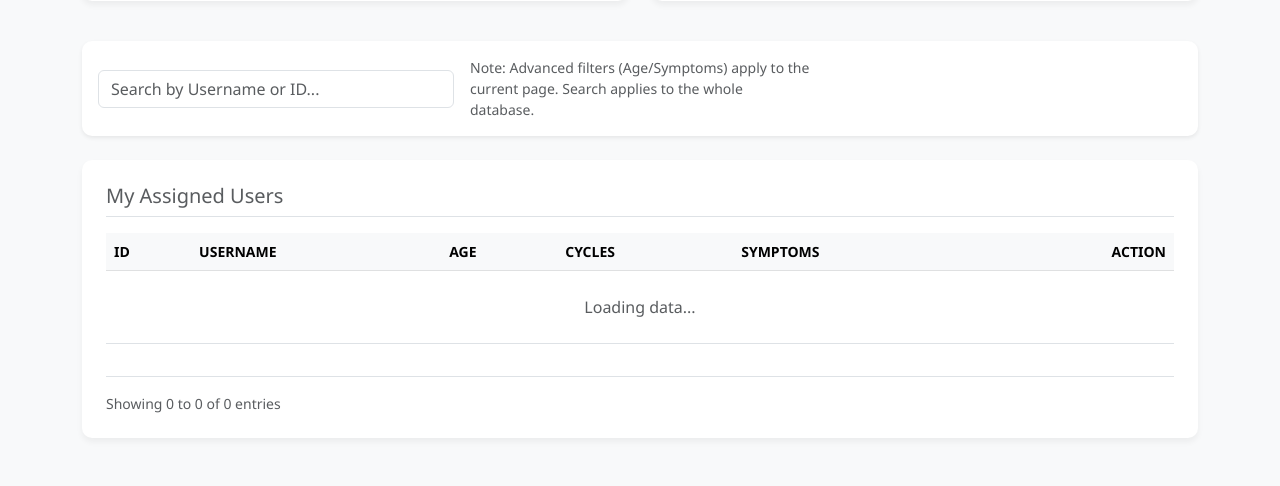
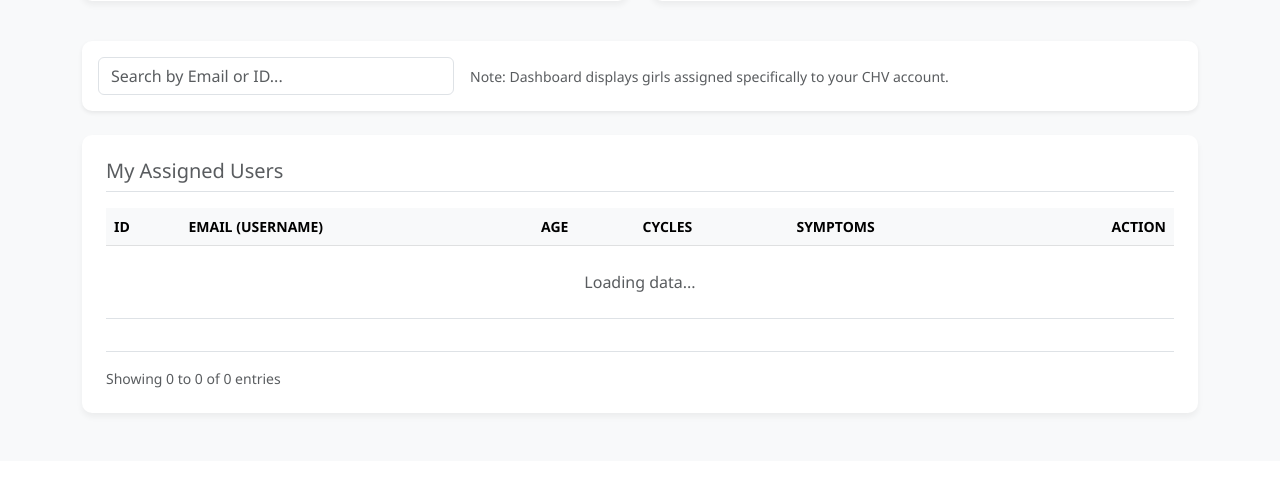
Before and after one commit to saulnyongesa/hercycle_backend, a Django app: template templates/core/chv_dashboard.html in a window 1280 px wide. Shown: the part 462-948 px from the top of the page. After the commit the page ends 879 px from the top, so only its background shows below. Run offline with Django 5.2, Linux system fonts and the light colour scheme; the template is opened without the code that fills it, so the values that code supplies are empty; parts of the project's set-up code (start-up, migrations or seed data) failed here and were passed over.

Commit message:
added the email and not username on registration of women.

```diff
--- a/templates/core/chv_dashboard.html
+++ b/templates/core/chv_dashboard.html
@@ -59,10 +59,10 @@
     <div class="card p-3 mb-4 bg-white shadow-sm">
         <div class="row g-2 align-items-center">
             <div class="col-md-4">
-                <input type="text" id="searchInput" class="form-control" placeholder="Search by Username or ID...">
+                <input type="text" id="searchInput" class="form-control" placeholder="Search by Email or ID...">
             </div>
-            <div class="col-md-4">
-                <p class="text-muted small mb-0 px-2">Note: Advanced filters (Age/Symptoms) apply to the current page. Search applies to the whole database.</p>
+            <div class="col-md-8">
+                <p class="text-muted small mb-0 px-2">Note: Dashboard displays girls assigned specifically to your CHV account.</p>
             </div>
         </div>
     </div>
@@ -72,7 +72,7 @@
         <div class="table-responsive">
             <table class="table table-hover align-middle">
                 <thead class="table-light text-muted small text-uppercase">
-                    <tr><th>ID</th><th>Username</th><th>Age</th><th>Cycles</th><th>Symptoms</th><th class="text-end">Action</th></tr>
+                    <tr><th>ID</th><th>Email (Username)</th><th>Age</th><th>Cycles</th><th>Symptoms</th><th class="text-end">Action</th></tr>
                 </thead>
                 <tbody id="userTableBody">
                     <tr><td colspan="6" class="text-center text-muted py-4">Loading data...</td></tr>
@@ -99,8 +99,9 @@
             <form id="onboardForm">
                 <div class="modal-body p-4">
                     <div class="mb-3">
-                        <label class="form-label text-muted small text-uppercase fw-bold">Username</label>
-                        <input type="text" id="newUsername" class="form-control bg-light" required>
+                        <label class="form-label text-muted small text-uppercase fw-bold">Email Address</label>
+                        <input type="email" id="newEmail" class="form-control bg-light" placeholder="girl@example.com" required>
+                        <div class="form-text">This will be used as her login username.</div>
                     </div>
                     <div class="mb-3">
                         <label class="form-label text-muted small text-uppercase fw-bold">Date of Birth</label>
@@ -114,7 +115,7 @@
                 </div>
                 <div class="modal-footer border-0 pt-0 px-4 pb-4">
                     <button type="button" class="btn btn-light" data-bs-dismiss="modal">Cancel</button>
-                    <button type="submit" class="btn btn-primary px-4" id="submitBtn" style="background-color: #d81b60; border: none;">Create</button>
+                    <button type="submit" class="btn btn-primary px-4" id="submitBtn" style="background-color: #d81b60; border: none;">Create Account</button>
                 </div>
             </form>
         </div>
@@ -153,16 +154,9 @@
         fetch(url)
             .then(res => res.json())
             .then(data => {
-                // Update stats
-                document.getElementById('totalGirlsCount').innerText = data.count;
-
-                // Render Table
+                document.getElementById('totalGirlsCount').innerText = data.count || 0;
                 renderTable(data.results);
-
-                // Render Stats/Charts based on THIS page's results
                 updateCharts(data.results);
-
-                // Update Pagination Logic
                 renderPagination(data);
             });
     }
@@ -182,8 +176,8 @@
                     <td><span class="badge bg-secondary">#${shortId}</span></td>
                     <td class="fw-bold">${user.username}</td>
                     <td>${user.age || '--'}</td>
-                    <td><span class="badge bg-success bg-opacity-10 text-success border border-success px-2">${user.cycles.length}</span></td>
-                    <td><span class="badge bg-warning bg-opacity-10 text-warning border border-warning px-2">${user.symptoms.length}</span></td>
+                    <td><span class="badge bg-success bg-opacity-10 text-success border border-success px-2">${user.cycles ? user.cycles.length : 0}</span></td>
+                    <td><span class="badge bg-warning bg-opacity-10 text-warning border border-warning px-2">${user.symptoms ? user.symptoms.length : 0}</span></td>
                     <td class="text-end">
                         <a href="/dashboard/user/${user.anonymous_id}/" class="btn btn-sm btn-outline-primary fw-bold">View Insights</a>
                     </td>
@@ -194,30 +188,29 @@
     function renderPagination(data) {
         const ul = document.getElementById('paginationUl');
         ul.innerHTML = '';
+        document.getElementById('paginationInfo').innerText = `Total Records: ${data.count || 0}`;
 
-        // Pagination Info text
-        document.getElementById('paginationInfo').innerText = `Total Records: ${data.count}`;
-
-        // Previous
         ul.innerHTML += `<li class="page-item ${!data.previous ? 'disabled' : ''}">
             <a class="page-link" onclick="if('${data.previous}') fetchUsers('${data.previous}')">Previous</a>
         </li>`;
 
-        // Next
         ul.innerHTML += `<li class="page-item ${!data.next ? 'disabled' : ''}">
             <a class="page-link" onclick="if('${data.next}') fetchUsers('${data.next}')">Next</a>
         </li>`;
     }
 
     function updateCharts(users) {
+        if (!users) return;
         const sympCounts = {};
         const ageCounts = {'Under 15': 0, '15-19': 0, '20+': 0, 'Unknown': 0};
 
         users.forEach(u => {
-            u.symptoms.forEach(s => {
-                const type = s.symptom_type.toLowerCase();
-                sympCounts[type] = (sympCounts[type] || 0) + 1;
-            });
+            if (u.symptoms) {
+                u.symptoms.forEach(s => {
+                    const type = s.symptom_type.toLowerCase();
+                    sympCounts[type] = (sympCounts[type] || 0) + 1;
+                });
+            }
             if (!u.age) ageCounts['Unknown']++;
             else if (u.age < 15) ageCounts['Under 15']++;
             else if (u.age <= 19) ageCounts['15-19']++;
@@ -231,7 +224,8 @@
             data: {
                 labels: Object.keys(sympCounts),
                 datasets: [{ label: 'Occurrences', data: Object.values(sympCounts), backgroundColor: '#d81b60' }]
-            }
+            },
+            options: { plugins: { legend: { display: false } } }
         });
 
         const ctxAge = document.getElementById('ageChart').getContext('2d');
@@ -245,24 +239,52 @@
         });
     }
 
-    // Onboarding form handler
+    // ONBOARDING FORM SUBMISSION
     document.getElementById('onboardForm').addEventListener('submit', function(e) {
         e.preventDefault();
         const submitBtn = document.getElementById('submitBtn');
+        const errorDiv = document.getElementById('formError');
+
+        errorDiv.classList.add('d-none');
         submitBtn.disabled = true;
+        submitBtn.innerText = "Creating...";
+
+        const emailVal = document.getElementById('newEmail').value;
+        const dobVal = document.getElementById('newDob').value;
+        const passVal = document.getElementById('newPassword').value;
 
         fetch('/api/chv/users/', {
             method: 'POST',
-            headers: { 'Content-Type': 'application/json', 'X-CSRFToken': getCookie('csrftoken') },
+            headers: {
+                'Content-Type': 'application/json',
+                'X-CSRFToken': getCookie('csrftoken')
+            },
             body: JSON.stringify({
-                username: document.getElementById('newUsername').value,
-                date_of_birth: document.getElementById('newDob').value,
-                password: document.getElementById('newPassword').value
+                username: emailVal,        // Email serves as the username
+                email: emailVal,           // Standard email field
+                date_of_birth: dobVal,
+                password: passVal,
+                confirm_password: passVal  // Matching backend serializer requirement
             })
         })
-        .then(res => res.json())
+        .then(async res => {
+            const data = await res.json();
+            if (!res.ok) {
+                // Handle validation errors from Django (e.g., user exists)
+                let msg = data.error || data.username || data.email || "Failed to create account.";
+                throw new Error(msg);
+            }
+            return data;
+        })
         .then(() => {
+            alert("Girl onboarded successfully!");
             location.reload();
+        })
+        .catch(err => {
+            errorDiv.innerText = err.message;
+            errorDiv.classList.remove('d-none');
+            submitBtn.disabled = false;
+            submitBtn.innerText = "Create Account";
         });
     });
 </script>
```
